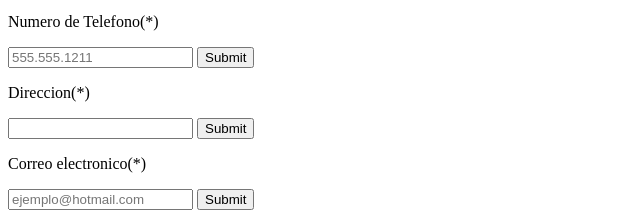
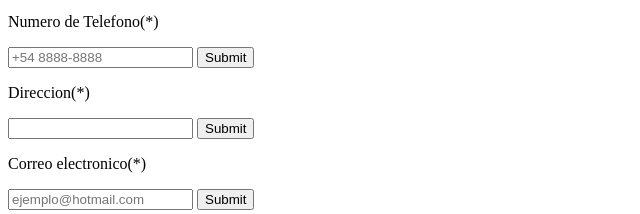
Before and after one commit to Rojinho/IanLigorria, a plain HTML site: page Formulario.html in a window 1280 px wide. Shown: the part 145-359 px from the top of the page, 0-640 px from the left. Drawn offline with Linux system fonts and the light colour scheme.

Commit message:
Update Formulario.html

```diff
--- a/Formulario.html
+++ b/Formulario.html
@@ -8,7 +8,7 @@
         <input type="surname">
         <p>Numero de Telefono(*)</p>
         <form aria-autocomplete="off">
-        <input name="tel" type="text" placeholder="555.555.1211" required />
+        <input name="tel" type="text" placeholder="+54 8888-8888" required />
         <input type="submit" value="Submit" />
         </form>
         <p>Direccion(*)</p>
```
